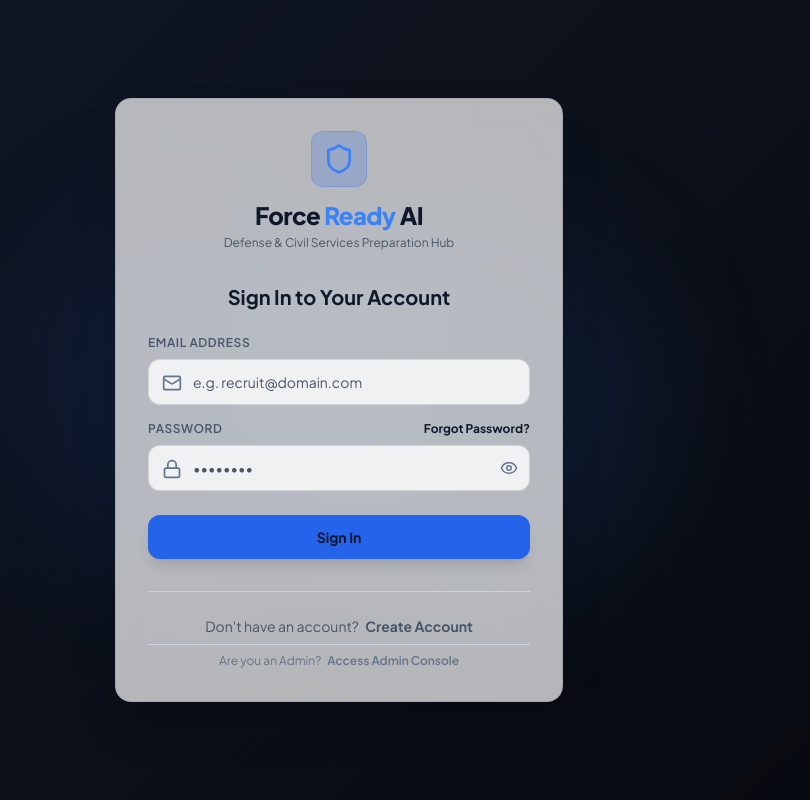
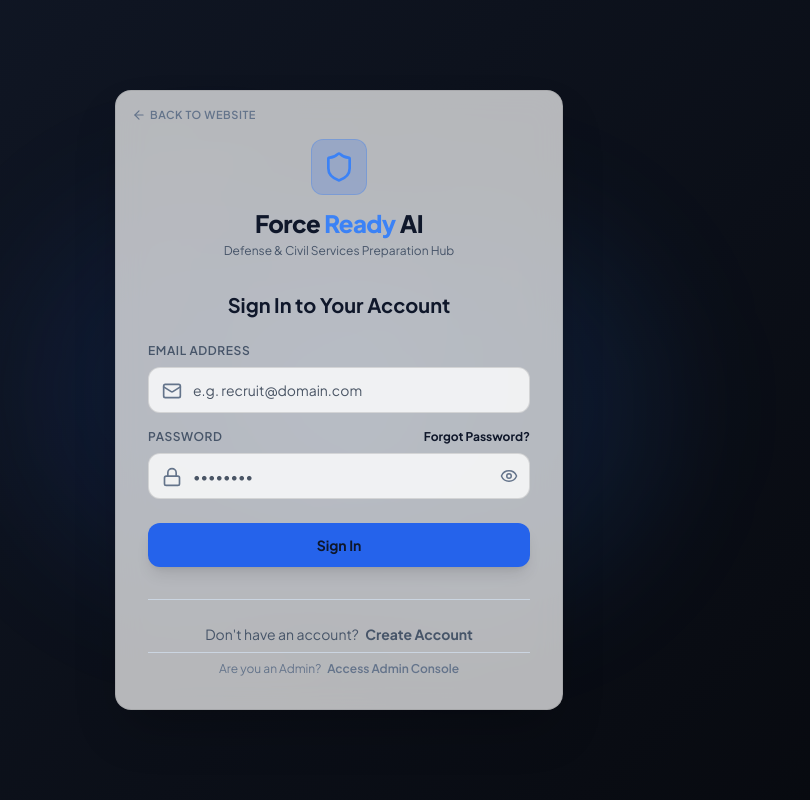
Before and after one commit to Irshadkhan56/forcereadyai-Frontend, a React (Vite) app: page /login in a window 1280 px wide. Shown: the whole page, without its empty margins (301-1111 px from the left). Built offline with nearby package versions, Linux system fonts and the light colour scheme; no server answers.

Commit message:
feat(auth): add Back to Website navigation option in AuthLayout

```diff
--- a/src/layouts/AuthLayout.jsx
+++ b/src/layouts/AuthLayout.jsx
@@ -1,7 +1,7 @@
-import { Outlet, Navigate } from 'react-router-dom';
+import { Outlet, Navigate, Link } from 'react-router-dom';
 import { useAuth } from '../context/AuthContext';
 import { motion } from 'framer-motion';
-import { Shield } from 'lucide-react';
+import { Shield, ArrowLeft } from 'lucide-react';
 
 const AuthLayout = () => {
   const { user, loading } = useAuth();
@@ -27,18 +27,28 @@ const AuthLayout = () => {
           initial={{ opacity: 0, y: 20 }}
           animate={{ opacity: 1, y: 0 }}
           transition={{ duration: 0.5, ease: 'easeOut' }}
-          className="w-full max-w-md glass-panel p-8 rounded-2xl shadow-2xl relative z-10"
+          className="w-full max-w-md glass-panel p-8 pt-12 rounded-2xl shadow-2xl relative z-10"
         >
+          {/* Back to Home Link */}
+          <div className="absolute top-4 left-4">
+            <Link
+              to="/"
+              className="flex items-center gap-1 text-[11px] text-gray-500 hover:text-white transition-all font-semibold uppercase tracking-wider cursor-pointer"
+            >
+              <ArrowLeft className="w-3.5 h-3.5" /> Back to Website
+            </Link>
+          </div>
+
           {/* App Logo */}
-          <div className="flex flex-col items-center mb-8">
-            <div className="w-14 h-14 bg-primary-600/20 border border-primary-500/30 rounded-xl flex items-center justify-center mb-3">
+          <Link to="/" className="flex flex-col items-center mb-8 hover:opacity-90 group transition-all">
+            <div className="w-14 h-14 bg-primary-600/20 border border-primary-500/30 rounded-xl flex items-center justify-center mb-3 group-hover:scale-105 transition-all">
               <Shield className="w-8 h-8 text-primary-500" />
             </div>
             <h1 className="text-2xl font-extrabold tracking-tight text-white flex items-center gap-1">
               Force<span className="text-primary-500">Ready</span> AI
             </h1>
             <p className="text-gray-400 text-xs mt-1">Defense & Civil Services Preparation Hub</p>
-          </div>
+          </Link>
 
           {/* Sub-routes (Login / Register forms) */}
           <Outlet />
```
